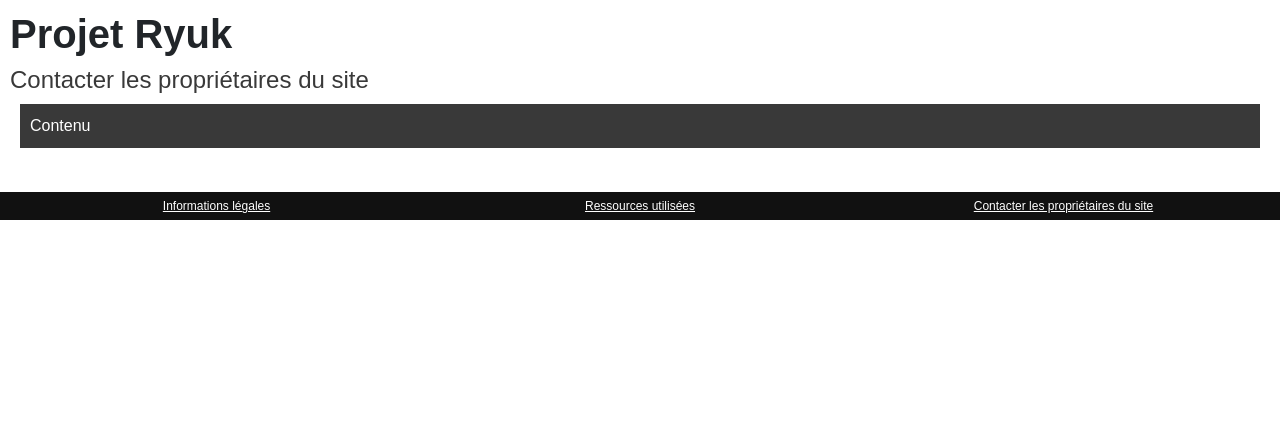
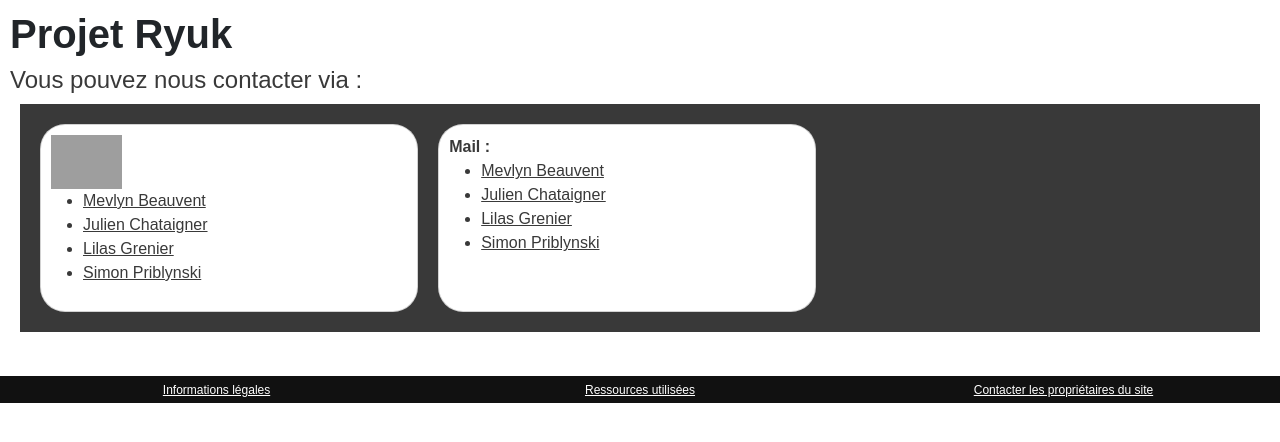
Before and after one commit to RyukPolytech/Ryuk, a Symfony app: template templates/footer_contact/index.html.twig in a window 1280 px wide. Shown: the part 68-510 px from the top of the page. Run offline with Twig, Linux system fonts and the light colour scheme; the template is opened without the code that fills it, so the values that code supplies are empty; style sheets or scripts are compiled from the project's sources; some libraries are stand-ins or nearby versions; grey boxes are pictures that could not be loaded.

Commit message:
feat: update contact information and styling improvements

```diff
--- a/assets/styles/app.css
+++ b/assets/styles/app.css
@@ -57,7 +57,6 @@ article > .card {
     border-radius: 25px;
 }
 
-
 footer, header {
     background-color: rgb(17, 17, 17);
     color: white;
--- a/templates/footer_contact/index.html.twig
+++ b/templates/footer_contact/index.html.twig
@@ -1,10 +1,32 @@
 {% extends 'base.html.twig' %}
 
-{% block title %}Ryuk - Contact{% endblock %}
+{% block title %}Ryuk - Contact
+{% endblock %}
 
 {% block content %}
-<h2>Contacter les propriétaires du site</h2>
-<article>
-Contenu
-</article>
+	<h2>Vous pouvez nous contacter via :</h2>
+	<article>
+		<div class="card">
+			<a href="https://github.com/">
+				<img src="https://github.githubassets.com/assets/GitHub-Logo-ee398b662d42.png" width='20%'></a>
+			<ul>
+				<li><a href="https://github.com/WhyteTiger">Mevlyn Beauvent</a></li>
+				<li><a href="https://github.com/zulianc">Julien Chataigner</a></li>
+				<li><a href="https://github.com/Janet-Doe">Lilas Grenier</a></li>
+				<li><a href="https://github.com/Persson-dev">Simon Priblynski</a></li>
+			</ul>
+		</div>
+
+		<div class="card">
+			<b> Mail : </b>
+			<ul>
+				<li><a href="mailto:melvyn.bauvent@etu.univ-lyon1.fr">Mevlyn Beauvent</a></li>
+				<li><a href="mailto:julien.chataigner@etu.univ-lyon1.fr">Julien Chataigner</a></li>
+				<li><a href="mailto:lilas.grenier@etu.univ-lyon1.fr">Lilas Grenier</a></li>
+				<li><a href="mailto:simon.priblynski@etu.univ-lyon1.fr">Simon Priblynski</a></li>
+			</ul>
+		</div>
+
+
+	</article>
 {% endblock %}
```
Also changed, not shown: templates/footer_ressources/index.html.twig (+6 -5 lines).
